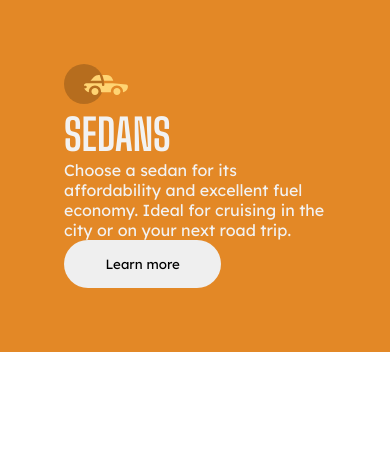
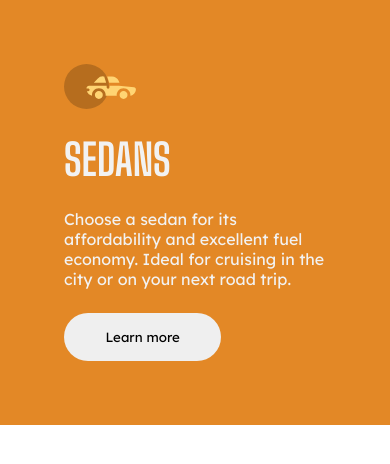
Before and after one commit to Marcoswodbarros/ThreeColumnPreviewCard, a React (Create React App) app in the folder card/: page / in a window 390 px wide. Shown: the top 464 px of the page. Built offline with nearby package versions, Linux system fonts and the light colour scheme.

Commit message:
Mobile: Finishing components

```diff
--- a/card/src/Components/Card/Card.css
+++ b/card/src/Components/Card/Card.css
@@ -1,7 +1,14 @@
 .card__container {
     background-color: var(--bright-orange);
     color: var(--very-light-gray);
+    display: flex;
+    flex-direction: column;
     padding: 4rem;
+    row-gap: 1.5rem;
+}
+
+.card__img {
+    width: 4.5rem;
 }
 
 h1 {
--- a/card/src/Components/Card/Card.js
+++ b/card/src/Components/Card/Card.js
@@ -6,7 +6,7 @@ const Card = () => {
     return (
         <div>
             <div className="card__container">
-                <img src="/images/icon-sedans.svg" alt="Icon Sedan" />
+                <img src="/images/icon-sedans.svg" className='card__img' alt="Icon Sedan" />
                 <h1>Sedans</h1>
                 <p className='card__text'>Choose a sedan for its affordability and excellent fuel economy. Ideal for cruising in the city or on your next road trip.</p>
                 <Button />
```
